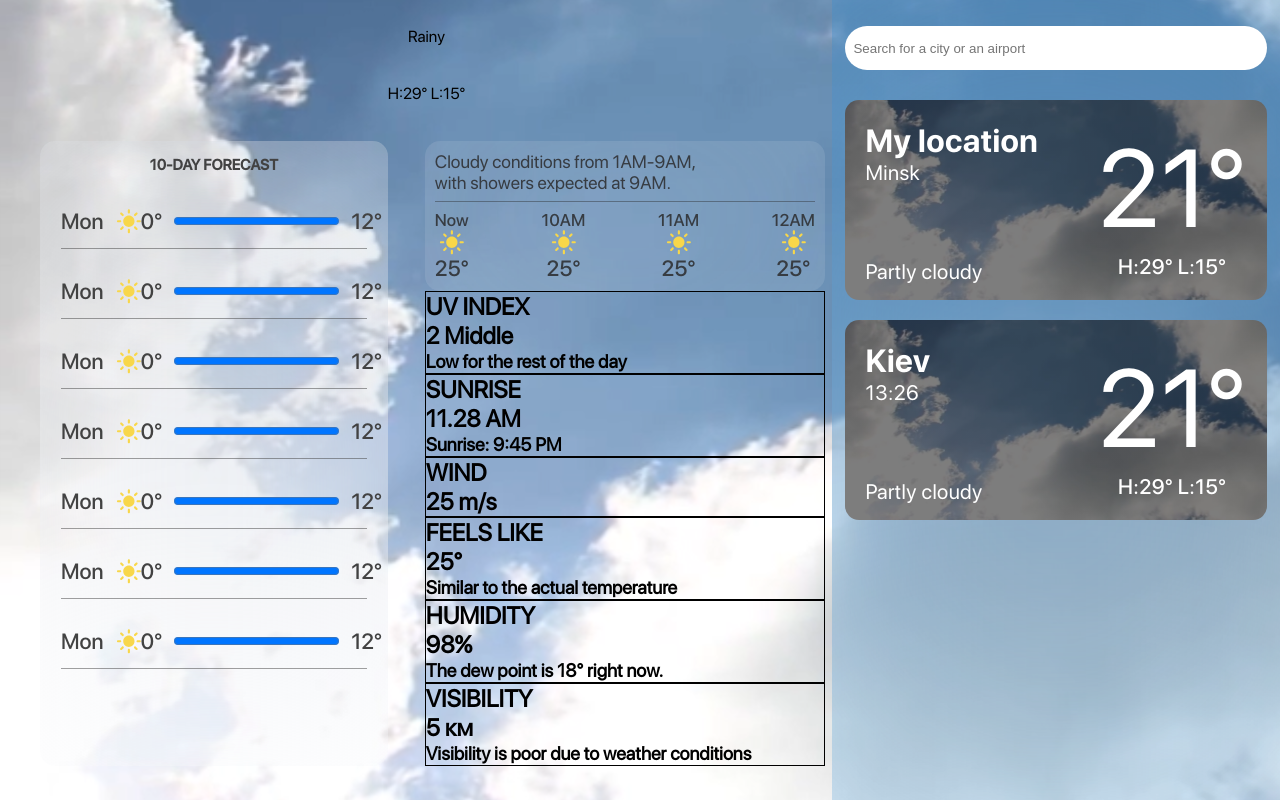
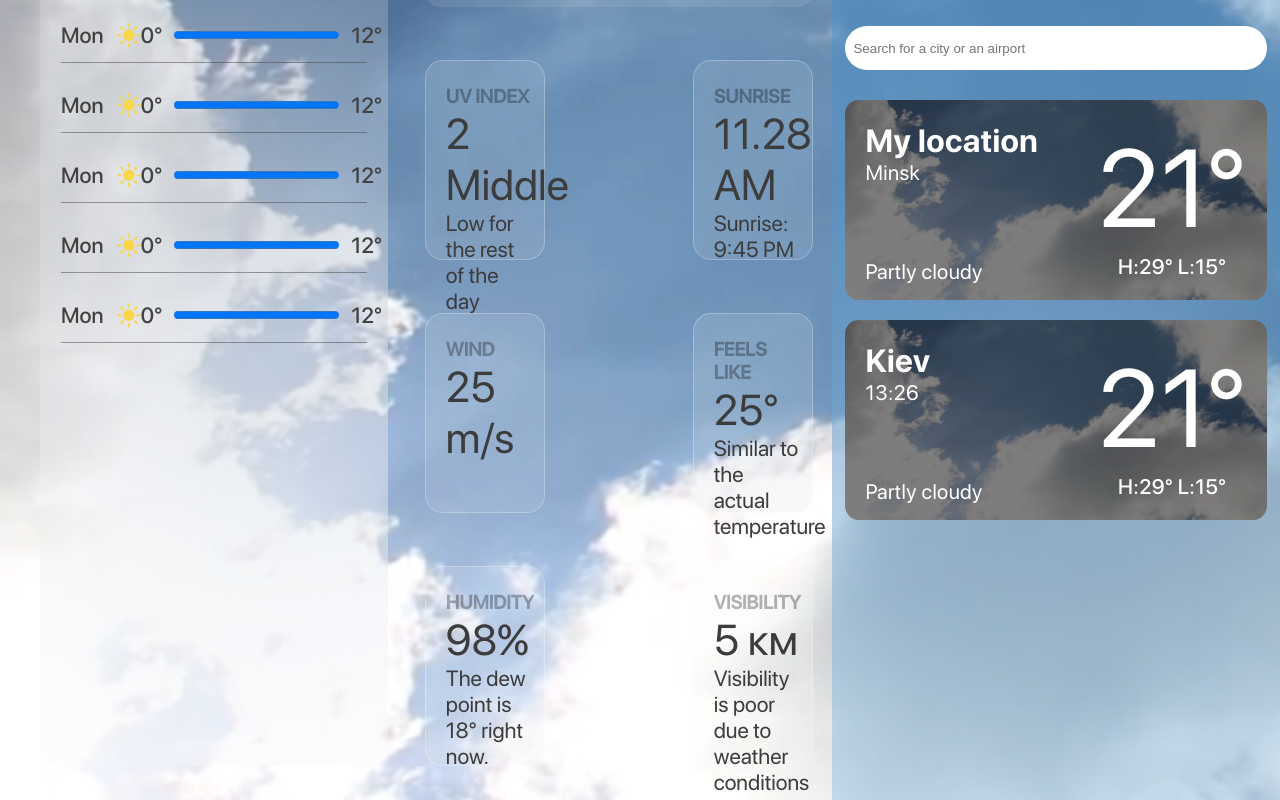
Before and after one commit to Linyshka/Weather-App, a React (Vite) app: page / in a window 1280 px wide. Built offline with nearby package versions, Linux system fonts and the light colour scheme.

Commit message:
feat: add styles for weatherProperties

```diff
--- a/src/components/TimeForecast/TimeForecast.module.scss
+++ b/src/components/TimeForecast/TimeForecast.module.scss
@@ -16,6 +16,7 @@
   .timeBlock {
     display: flex;
     justify-content: space-between;
+    height: 122px;
     padding-top: 8px;
     border-top: 0.2px solid rgba(55, 60, 66, 0.5);
   }
--- a/src/components/TimeItem/TimeItem.module.scss
+++ b/src/components/TimeItem/TimeItem.module.scss
@@ -2,6 +2,7 @@
   display: flex;
   flex-direction: column;
   align-items: center;
+  justify-content: space-between;
 
   span {
     font-family: "SF Medium";
--- /dev/null
+++ b/src/components/WeatherProperties/WeatherProperties.module.scss
@@ -0,0 +1,37 @@
+.weatherProperties {
+  margin-top: 53px;
+  display: flex;
+  flex-wrap: wrap;
+  justify-content: space-between;
+  row-gap: 53px;
+  column-gap: 14px;
+
+  .property {
+    width: 31%;
+    height: 200px;
+    padding: 14px 13px 14px 20px;
+    border-radius: 18px;
+    border: 0.6px solid rgba(255, 255, 255, 0.25);
+    background: rgba(255, 255, 255, 0.10);
+    backdrop-filter: blur(145px);
+    display: flex;
+    flex-direction: column;
+    justify-content: space-between;
+    color: #3C3C3C;
+
+    h2 {
+      margin-top: 10px;
+      color: rgba(0, 0, 0, 0.3);
+      font-size: 19px;
+      font-family: "SF Medium";
+    }
+
+    span {
+      font-size: 43px;
+    }
+
+    p {
+      font-size: 22px;
+    }
+  }
+}
--- a/src/components/WeatherProperties/WeatherProperties.tsx
+++ b/src/components/WeatherProperties/WeatherProperties.tsx
@@ -1,19 +1,22 @@
-import { weatherProperties } from '@/data'
+import { weatherProperties } from '@/data';
+import styles from "./WeatherProperties.module.scss";
 
 function WeatherProperties() {
 
   return (
-    <>
+    <div className={styles.weatherProperties}>
       {weatherProperties.map((property, index) => {
         return (
-          <div key={index} style={{border: "1px solid black", width: "400px"}}>
-            <h2>{property.title}</h2>
-            <h2>{property.value}</h2>
-            {property.description && <h3>{property.description}</h3>}
+          <div className={styles.property} key={index}>
+            <div>
+              <h2>{property.title}</h2>
+              <span>{property.value}</span>
+            </div>
+            {property.description && <p>{property.description}</p>}
           </div>
         )
       } )}
-    </>
+    </div>
   )
 }
 
```
